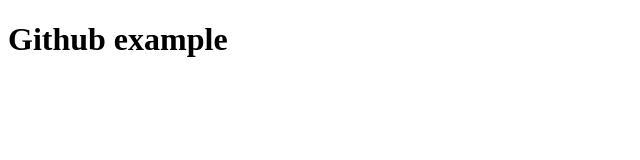
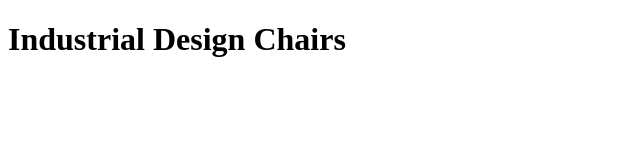
Before and after one commit to esoooomi/sumilee.github.io, a plain HTML site: page index.html in a window 1280 px wide. Shown: the whole page, without its empty margins (0-640 px from the left). Drawn offline with Linux system fonts and the light colour scheme.

Commit message:
Update index.html

```diff
--- a/index.html
+++ b/index.html
@@ -3,9 +3,9 @@
 <head>
     <meta charset="UTF-8">
     <meta name="viewport" content="width=device-width, initial-scale=1.0">
-    <title>Github example</title>
+    <title>Chair Show</title>
 </head>
 <body>
-    <h1>Github example</h1>
+    <h1>Industrial Design Chairs</h1>
 </body>
 </html>
```
